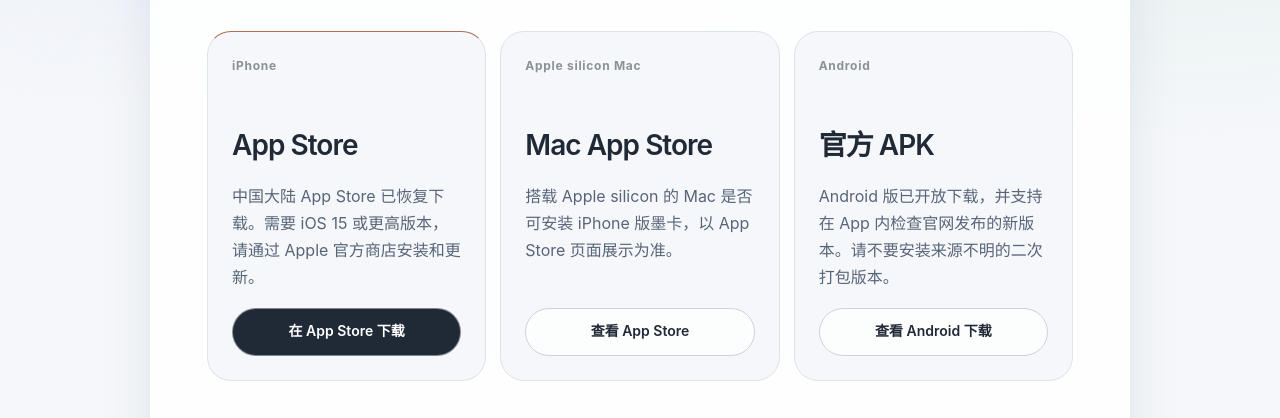
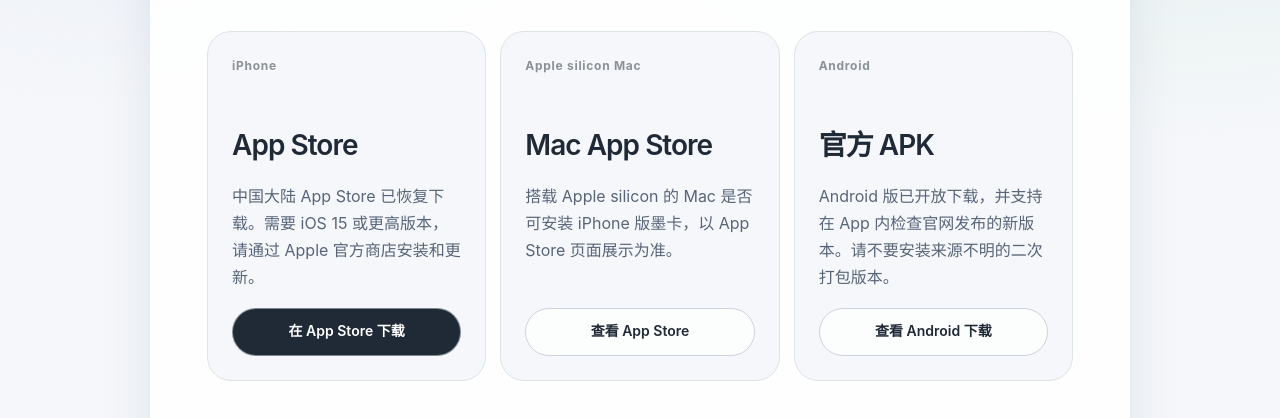
Before and after one commit to barks-sun/moka-site, a plain HTML site: page download.html in a window 1280 px wide. Shown: the part 382-800 px from the top of the page. Drawn offline with Linux system fonts and the light colour scheme.

Commit message:
统一墨卡下载卡片边框

```diff
--- a/download.html
+++ b/download.html
@@ -56,7 +56,7 @@
         <p>请从官方渠道安装墨卡。iPhone 版已在中国大陆 App Store 恢复上架；Android 官方 APK 通过 GitHub Releases 发布，本页提供版本号、发布时间、下载链接和 SHA-256 校验值。</p>
 
         <div class="download-grid">
-          <article class="download-card accent">
+          <article class="download-card">
             <span class="label">iPhone</span>
             <h2>App Store</h2>
             <p>中国大陆 App Store 已恢复下载。需要 iOS 15 或更高版本，请通过 Apple 官方商店安装和更新。</p>
```
